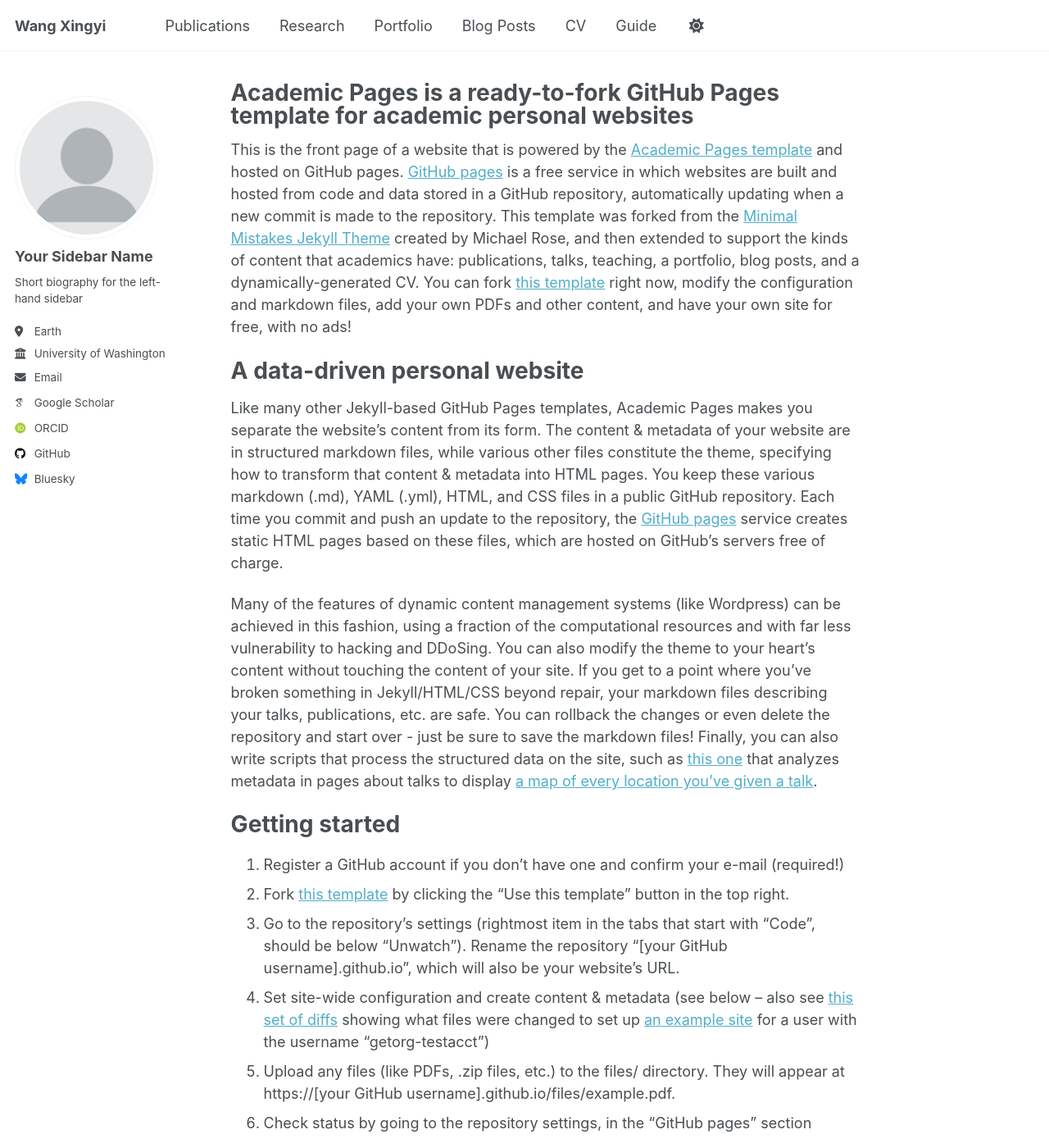
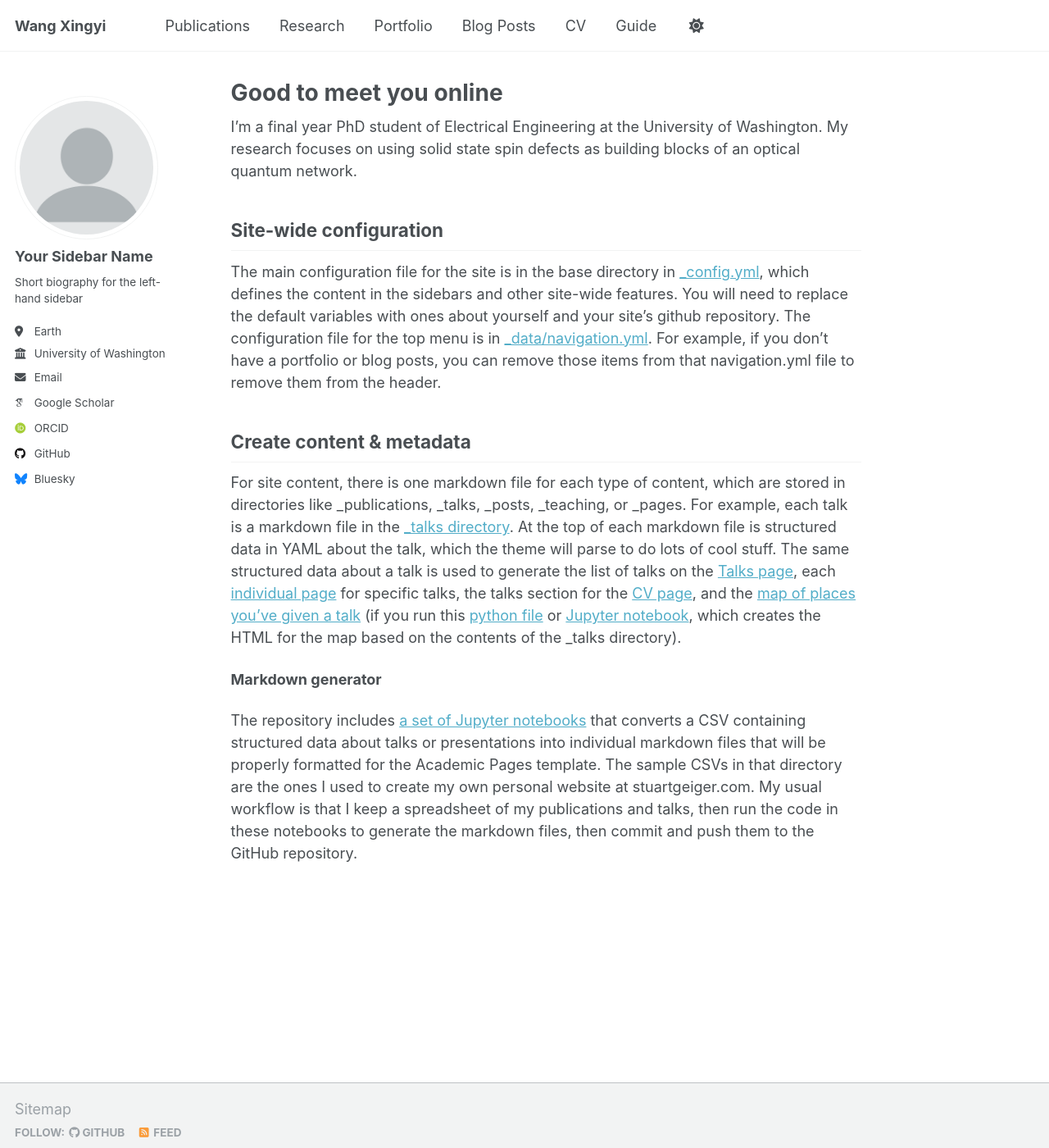
Before and after one commit to Waffelz/Xingyi_Wang, a Jekyll site: the page built from _pages/about.md, in a window 1280 px wide and 1400 px high. Shown: the whole window at 82% size. Built offline with Jekyll 4.4.1, drawn with Linux system fonts in a browser that asks for light colours; some web fonts are replaced; some of the changed text lies outside the part shown.

Commit message:
Update about.md

```diff
--- a/_pages/about.md
+++ b/_pages/about.md
@@ -1,28 +1,13 @@
 ---
 permalink: /
-title: "Academic Pages is a ready-to-fork GitHub Pages template for academic personal websites"
+title: "Good to meet you online"
 author_profile: true
 redirect_from:
   - /about/
   - /about.html
 ---
 
-This is the front page of a website that is powered by the [Academic Pages template](https://github.com/academicpages/academicpages.github.io) and hosted on GitHub pages. [GitHub pages](https://pages.github.com) is a free service in which websites are built and hosted from code and data stored in a GitHub repository, automatically updating when a new commit is made to the repository. This template was forked from the [Minimal Mistakes Jekyll Theme](https://mmistakes.github.io/minimal-mistakes/) created by Michael Rose, and then extended to support the kinds of content that academics have: publications, talks, teaching, a portfolio, blog posts, and a dynamically-generated CV. You can fork [this template](https://github.com/academicpages/academicpages.github.io) right now, modify the configuration and markdown files, add your own PDFs and other content, and have your own site for free, with no ads!
-
-A data-driven personal website
-======
-Like many other Jekyll-based GitHub Pages templates, Academic Pages makes you separate the website's content from its form. The content & metadata of your website are in structured markdown files, while various other files constitute the theme, specifying how to transform that content & metadata into HTML pages. You keep these various markdown (.md), YAML (.yml), HTML, and CSS files in a public GitHub repository. Each time you commit and push an update to the repository, the [GitHub pages](https://pages.github.com/) service creates static HTML pages based on these files, which are hosted on GitHub's servers free of charge.
-
-Many of the features of dynamic content management systems (like Wordpress) can be achieved in this fashion, using a fraction of the computational resources and with far less vulnerability to hacking and DDoSing. You can also modify the theme to your heart's content without touching the content of your site. If you get to a point where you've broken something in Jekyll/HTML/CSS beyond repair, your markdown files describing your talks, publications, etc. are safe. You can rollback the changes or even delete the repository and start over - just be sure to save the markdown files! Finally, you can also write scripts that process the structured data on the site, such as [this one](https://github.com/academicpages/academicpages.github.io/blob/master/talkmap.ipynb) that analyzes metadata in pages about talks to display [a map of every location you've given a talk](https://academicpages.github.io/talkmap.html).
-
-Getting started
-======
-1. Register a GitHub account if you don't have one and confirm your e-mail (required!)
-1. Fork [this template](https://github.com/academicpages/academicpages.github.io) by clicking the "Use this template" button in the top right.
-1. Go to the repository's settings (rightmost item in the tabs that start with "Code", should be below "Unwatch"). Rename the repository "[your GitHub username].github.io", which will also be your website's URL.
-1. Set site-wide configuration and create content & metadata (see below -- also see [this set of diffs](http://archive.is/3TPas) showing what files were changed to set up [an example site](https://getorg-testacct.github.io) for a user with the username "getorg-testacct")
-1. Upload any files (like PDFs, .zip files, etc.) to the files/ directory. They will appear at https://[your GitHub username].github.io/files/example.pdf.
-1. Check status by going to the repository settings, in the "GitHub pages" section
+I'm a final year PhD student of Electrical Engineering at the University of Washington. My research focuses on using solid state spin defects as building blocks of an optical quantum network.
 
 Site-wide configuration
 ------
@@ -36,14 +21,3 @@ For site content, there is one markdown file for each type of content, which are
 
 The repository includes [a set of Jupyter notebooks](https://github.com/academicpages/academicpages.github.io/tree/master/markdown_generator
 ) that converts a CSV containing structured data about talks or presentations into individual markdown files that will be properly formatted for the Academic Pages template. The sample CSVs in that directory are the ones I used to create my own personal website at stuartgeiger.com. My usual workflow is that I keep a spreadsheet of my publications and talks, then run the code in these notebooks to generate the markdown files, then commit and push them to the GitHub repository.
-
-How to edit your site's GitHub repository
-------
-Many people use a git client to create files on their local computer and then push them to GitHub's servers. If you are not familiar with git, you can directly edit these configuration and markdown files directly in the github.com interface. Navigate to a file (like [this one](https://github.com/academicpages/academicpages.github.io/blob/master/_talks/2012-03-01-talk-1.md) and click the pencil icon in the top right of the content preview (to the right of the "Raw | Blame | History" buttons). You can delete a file by clicking the trashcan icon to the right of the pencil icon. You can also create new files or upload files by navigating to a directory and clicking the "Create new file" or "Upload files" buttons.
-
-Example: editing a markdown file for a talk
-![Editing a markdown file for a talk](/images/editing-talk.png)
-
-For more info
-------
-More info about configuring Academic Pages can be found in [the guide](https://academicpages.github.io/markdown/), the [growing wiki](https://github.com/academicpages/academicpages.github.io/wiki), and you can always [ask a question on GitHub](https://github.com/academicpages/academicpages.github.io/discussions). The [guides for the Minimal Mistakes theme](https://mmistakes.github.io/minimal-mistakes/docs/configuration/) (which this theme was forked from) might also be helpful.
```
